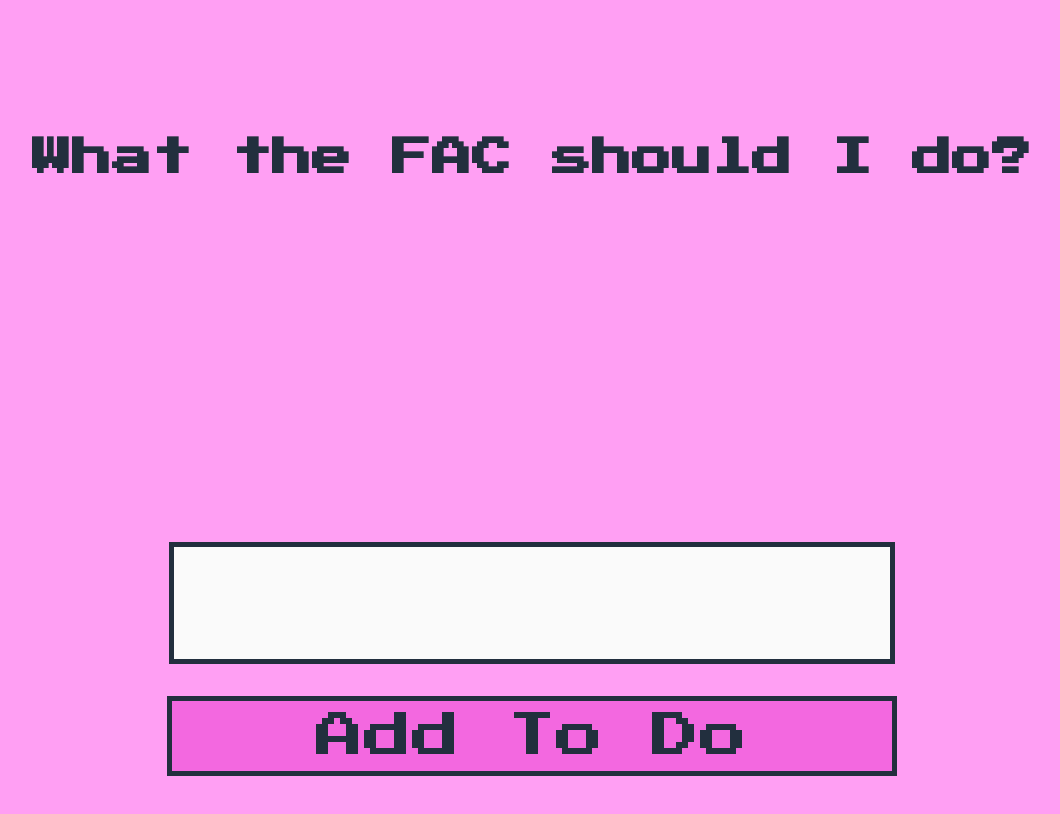
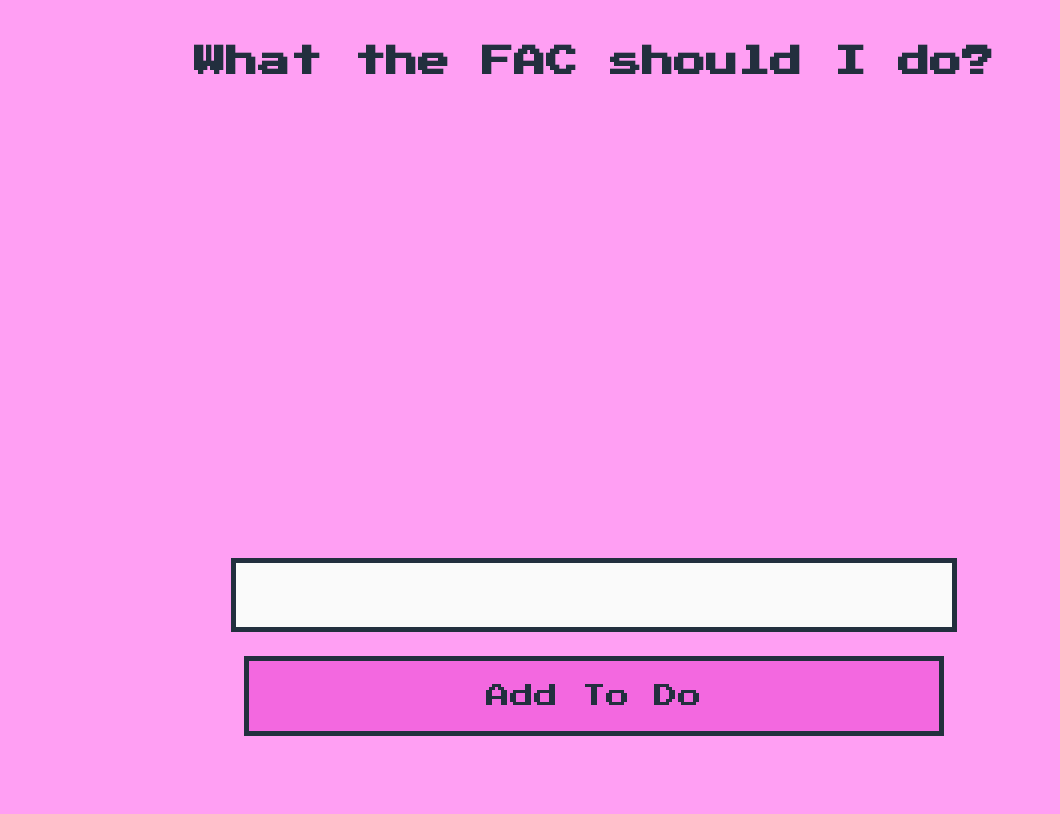
Before and after one commit to fac-13/Team-GIPHT-Todo, a website: page index.html in a window 1280 px wide. Shown: the whole page, without its empty margins (46-1106 px from the left). Drawn offline with Linux system fonts and the light colour scheme.

Commit message:
change font sizes in h1, form and list

```diff
--- a/index.html
+++ b/index.html
@@ -14,7 +14,7 @@
 
     </div>
     <form id="add-todo">
-      <input type="text" aria-label="new to do item" name="description" value="">
+      <input type="text" aria-label="new to do item" name="description" value="" required>
       <input type="submit" aria-label="add item" name="submit-todo" value="Add To Do">
     </form>
   </body>
--- a/style.css
+++ b/style.css
@@ -11,6 +11,7 @@ body {
   flex-direction: column;
   justify-content: flex-start;
   align-items: center;
+  margin: 0 auto;
 }
 
 /* Header */
@@ -31,6 +32,7 @@ h1 {
   overflow-y: auto;
   overflow-x: hidden;
   width: 80%;
+  max-width: 700px;
 }
 
 #todo-container::-webkit-scrollbar{
@@ -100,6 +102,7 @@ input[type="text"] {
   background-color: #fafafa;
   border: solid 5px #222f3e;
   width: 75%;
+  max-width: 700px;
   padding: 1rem;
   font-size: 3rem;
   height: 10vh;
@@ -112,6 +115,7 @@ input[type="submit"] {
   background-color: #f368e0;
   border: solid 5px #222f3e;
   width: 80%;
+  max-width: 700px;
   margin: 2rem;
   height: 10vh;
 }
@@ -121,3 +125,33 @@ input[type="submit"]:hover {
   background-color: #222f3e;
   border: solid 5px #f368e0;
 }
+
+@media screen and (min-width: 600px){
+
+  h1{
+    font-size: 2rem;
+    margin: 3% auto;
+  }
+
+  li {
+    font-size: 1.3rem;
+    padding: 2%;
+  }
+
+  /* size of icons */
+  .svg-inline--fa {
+    font-size: 1.3rem;
+  }
+
+  input[type="text"] {
+   height: 4vh;
+   font-size: 1.3rem;
+  }
+
+  input[type="submit"] {
+   font-size: 1.5rem;
+   margin: 1.5rem;
+  }
+
+
+}
```
